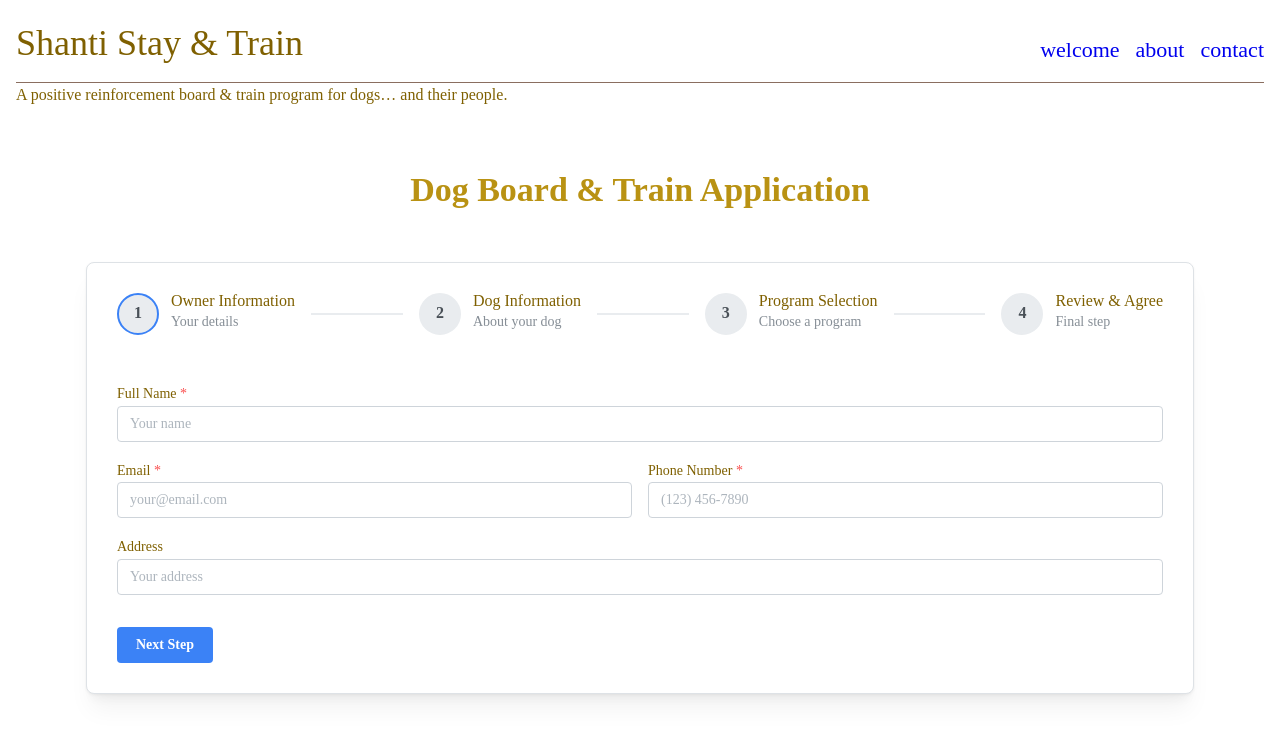
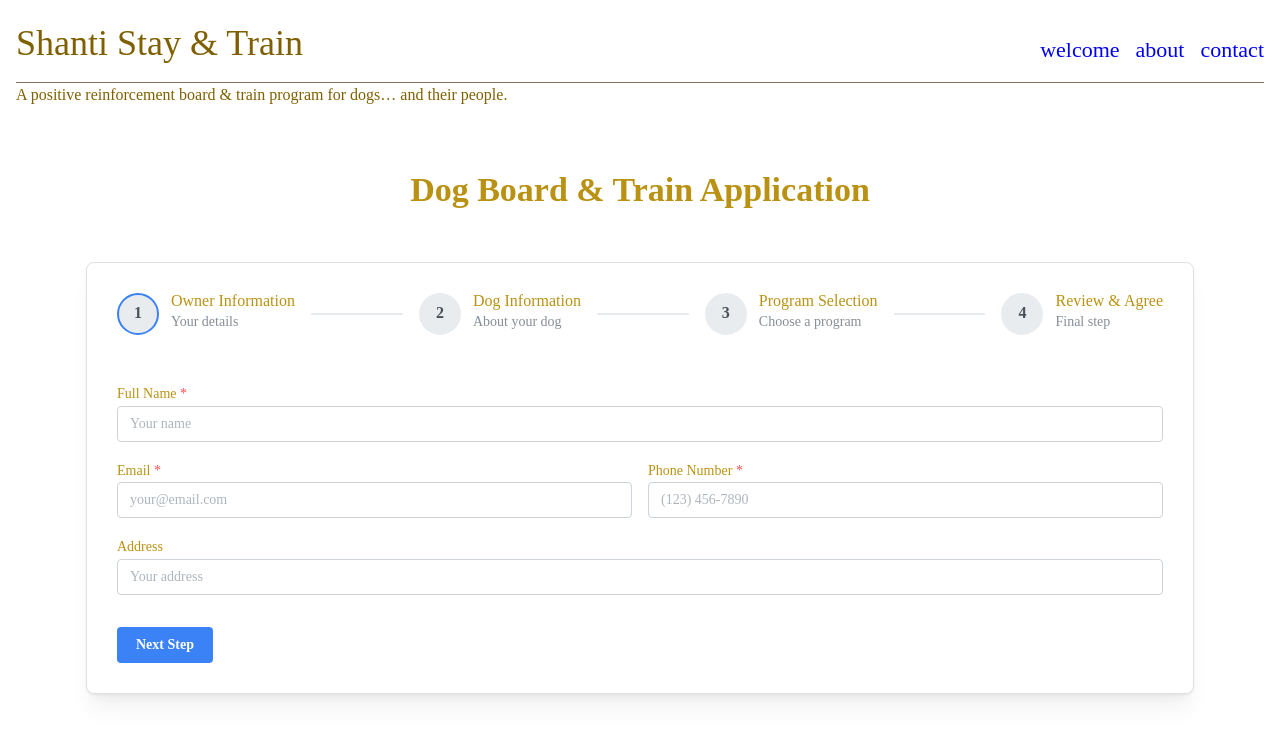
Before and after one commit to eitanfire/board-and-train, a React (Vite) app: page /contact in a window 1280 px wide. Shown: the top 738 px of the page. Built offline with nearby package versions, Linux system fonts and the light colour scheme; a web font is replaced by a local one.

Commit message:
update color of BoardAndTrainForm

```diff
--- a/src/routes/BoardAndTrainForm.tsx
+++ b/src/routes/BoardAndTrainForm.tsx
@@ -245,7 +245,7 @@ const BoardAndTrainForm: React.FC = () => {
         </Title>
 
         <Paper withBorder shadow="md" p={30} radius="md" mb={40}>
-          <Stepper active={active} onStepClick={setActive} color="blue">
+          <Stepper active={active} onStepClick={setActive} c="customColor.5">
             <Stepper.Step label="Owner Information" description="Your details">
               <Box mt={30}>
                 <form>
```
